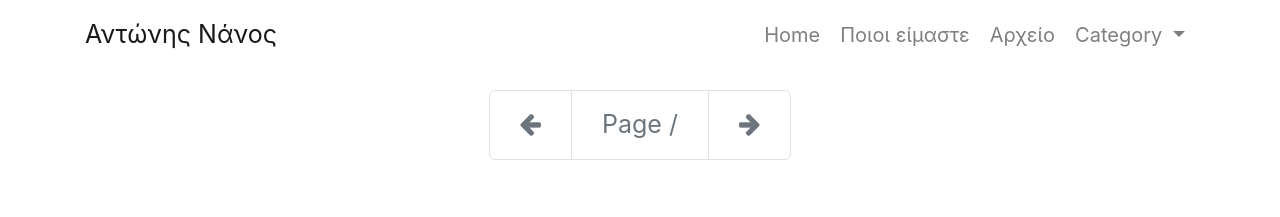
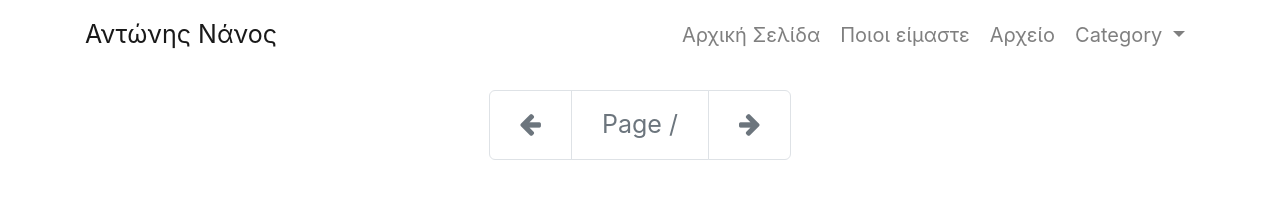
Before and after one commit to antonisnanos/ananos.gr, a Jekyll site: the page built from index.html, in a window 1280 px wide. Shown: the top 217 px of the page. Built offline with Jekyll 4.4.1, drawn with Linux system fonts in a browser that asks for light colours.

Commit message:
GR
Signed-off-by: Anastassios Nanos <ananos@nubificus.co.uk>

```diff
--- a/_includes/navbar.html
+++ b/_includes/navbar.html
@@ -8,7 +8,7 @@
     <div class="collapse navbar-collapse" id="navbarNavDropdown">
       <ul class="navbar-nav ml-auto">
         <li class="nav-item">
-          <a class="nav-link" href="{{ site.url }}{{ site.baseurl }}">Home <span class="sr-only">
+          <a class="nav-link" href="{{ site.url }}{{ site.baseurl }}">Αρχική Σελίδα<span class="sr-only">
             (current)
           </span></a>
         </li>
```
